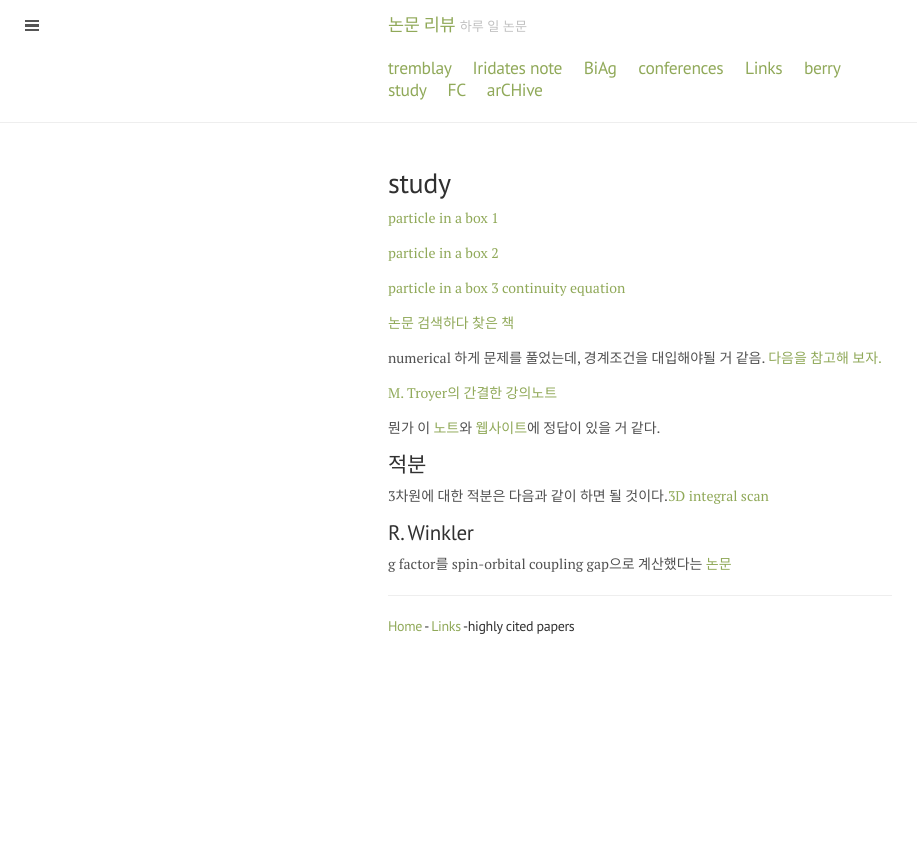
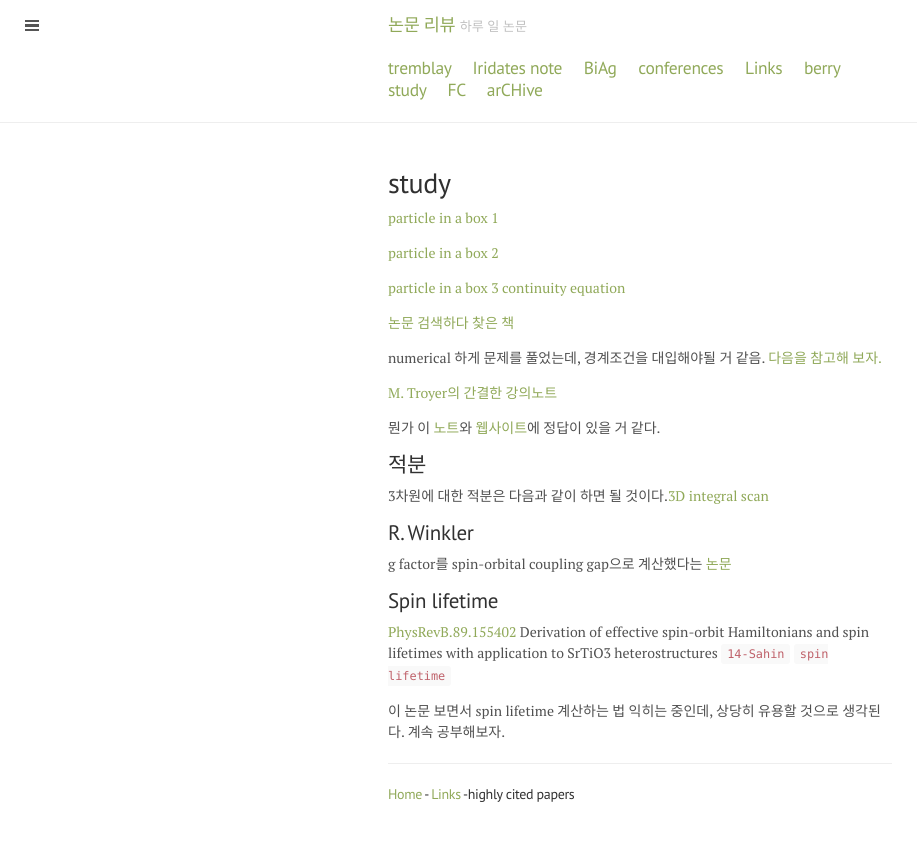
Before and after one commit to qkrwlsghdcjsworlt/work, a Jekyll site: the page built from study.md, in a window 1280 px wide. Shown: the top 841 px of the page, without its empty margins (0-917 px from the left). Built offline with Jekyll 4.4.1, drawn with Linux system fonts in a browser that asks for light colours.

Commit message:
“update”

```diff
--- a/study.md
+++ b/study.md
@@ -34,6 +34,14 @@ R. Winkler
 
 g factor를 spin-orbital coupling gap으로 계산했다는 [논문](https://journals.aps.org/pr/abstract/10.1103/PhysRev.114.90)
 
+Spin lifetime
+---
+
+[PhysRevB.89.155402]({{ site.baseurl }}/public/etc/14-Sahin-spin-lifetime-PRB.pdf) Derivation of effective spin-orbit Hamiltonians and spin lifetimes with application to SrTiO3 heterostructures `14-Sahin` `spin lifetime`
+
+이 논문 보면서 spin lifetime 계산하는 법 익히는 중인데, 상당히 유용할 것으로 생각된다.
+계속 공부해보자.
+
 
 
 ---
```
